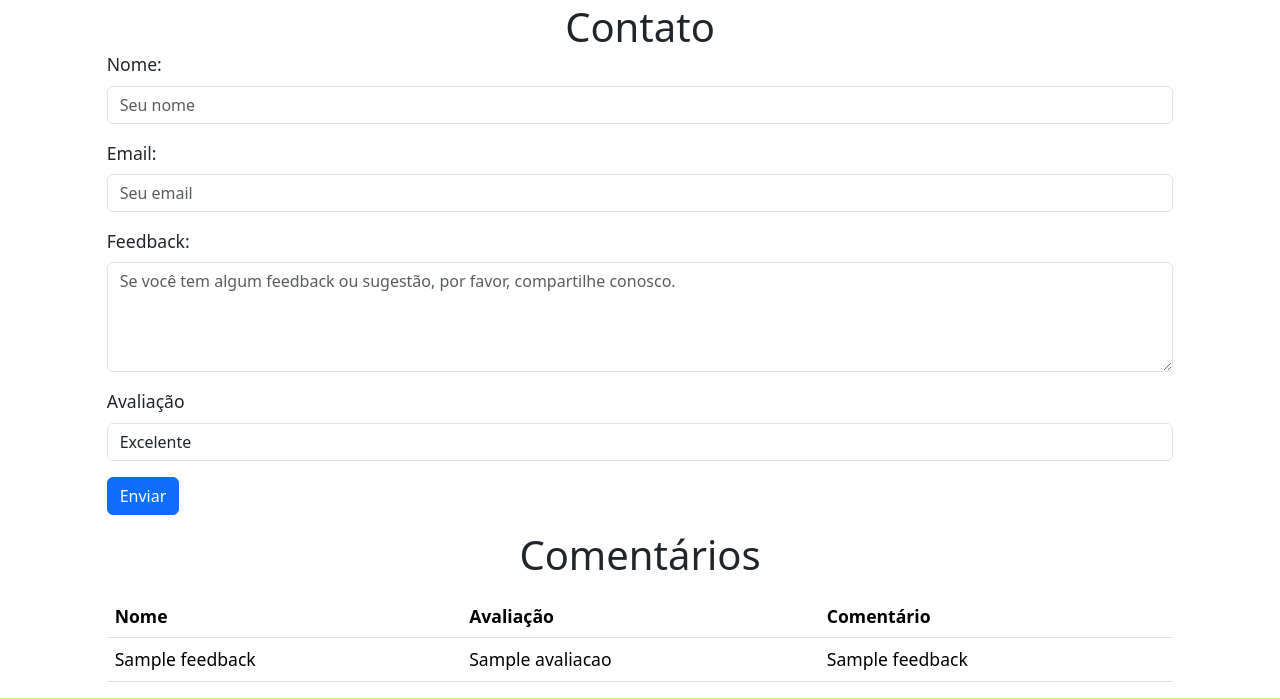
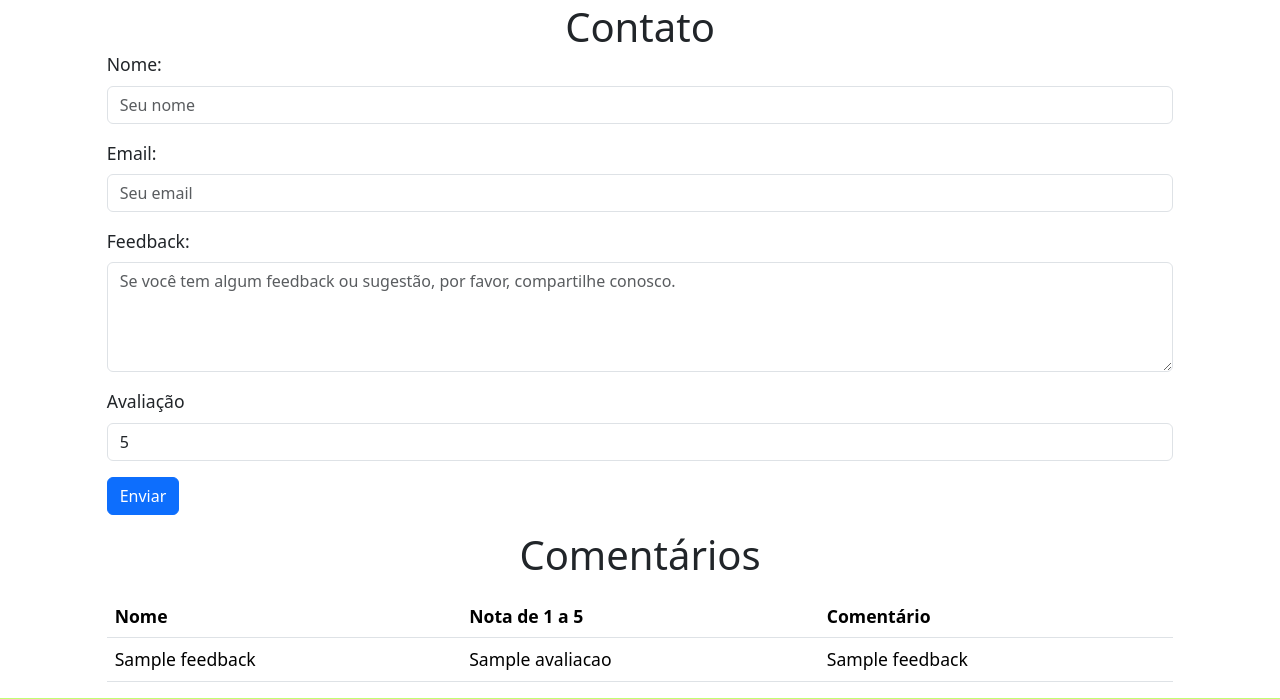
Before and after one commit to plutaniano/fatec, a Flask app: template semester_1/webSAÚDE/templates/index.html in a window 1280 px wide. Shown: the part 1364-2063 px from the top of the page. Run offline with Flask 3, Linux system fonts and the light colour scheme; the template is opened without the code that fills it: most values are stand-ins (such as "Sample title", 1, 10 or a date in 2020).

Commit message:
atualização do feedback

```diff
--- a/semester_1/webSAÚDE/templates/index.html
+++ b/semester_1/webSAÚDE/templates/index.html
@@ -422,11 +422,11 @@
               id="avaliacao"
               name="avaliacao"
             >
-              <option value="5">Excelente</option>
-              <option value="4">Muito bom</option>
-              <option value="3">Bom</option>
-              <option value="2">Regular</option>
-              <option value="1">Ruim</option>
+              <option value="5">5</option>
+              <option value="4">4</option>
+              <option value="3">3</option>
+              <option value="2">2</option>
+              <option value="1">1</option>
             </select>
           </div>
           <button type="submit" class="mb-3 btn btn-primary">Enviar</button>
@@ -439,7 +439,7 @@
         <thead>
           <tr>
             <th scope="col">Nome</th>
-            <th scope="col">Avaliação</th>
+            <th scope="col">Nota de 1 a 5</th>
             <th scope="col">Comentário</th>
           </tr>
         </thead>
@@ -447,7 +447,7 @@
           {% for feedback in feedbacks %}
           <tr>
             <td>{{ feedback.nome }}</td>
-            <td>{{ feedback.avaliacao }}</td>
+            <td >{{ feedback.avaliacao }}</td>
             <td>{{ feedback.feedback }}</td>
           </tr>
           {% endfor %}
```
Also changed, not shown: 2 other files.
